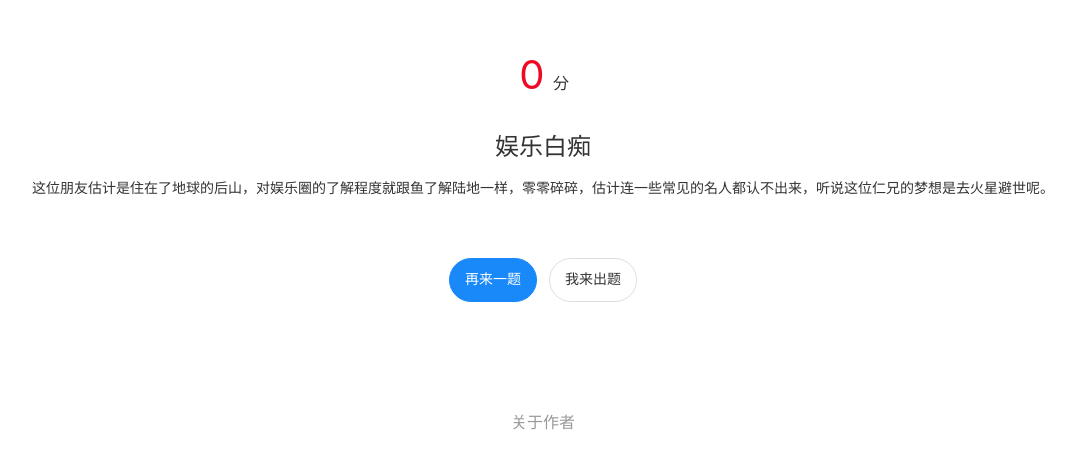
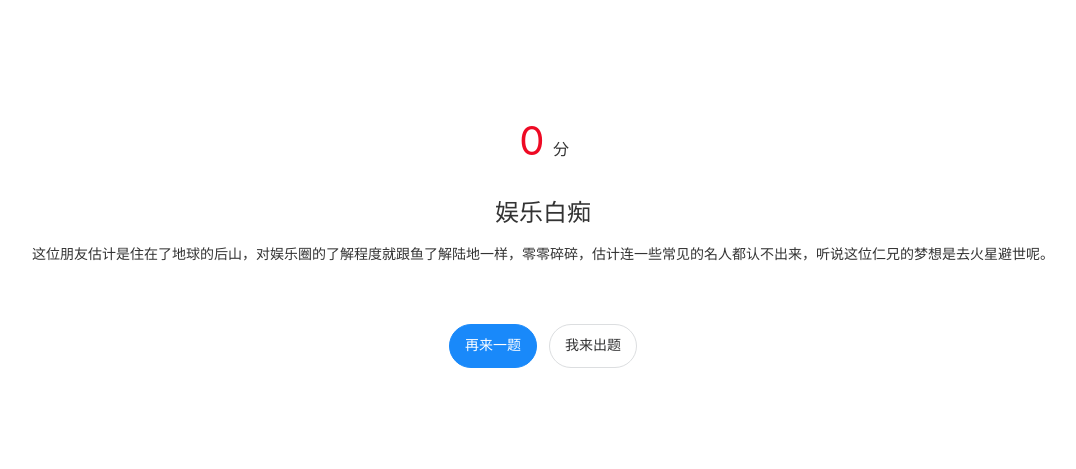
Before and after one commit to Kevin031/guess-the-star, a Vue app in the folder app/: page /result in a window 1280 px wide. Shown: the part 161-630 px from the top of the page, without its empty margins (97-1173 px from the left). Built offline with nearby package versions, Linux system fonts and the light colour scheme.

Commit message:
结果页隐藏连接

```diff
--- a/app/src/pages/Index.vue
+++ b/app/src/pages/Index.vue
@@ -5,7 +5,7 @@
       <a @click="toQuestions">随机 10 题</a>
       <router-link to="/designs">我来出题</router-link>
     </div>
-    <a class="author-link" href="https://github.com/Kevin031" target="_blank"
+    <a class="author-link" href="http://kevinlau.cn" target="_blank"
       >关于作者</a
     >
   </div>
--- a/app/src/pages/Result.vue
+++ b/app/src/pages/Result.vue
@@ -19,9 +19,9 @@
       >
       <van-button class="button" round @click="toDesigns">我来出题</van-button>
     </div>
-    <a class="author-link" href="https://github.com/Kevin031" target="_blank"
+    <!-- <a class="author-link" href="https://github.com/Kevin031" target="_blank"
       >关于作者</a
-    >
+    > -->
   </div>
 </template>
 
```
